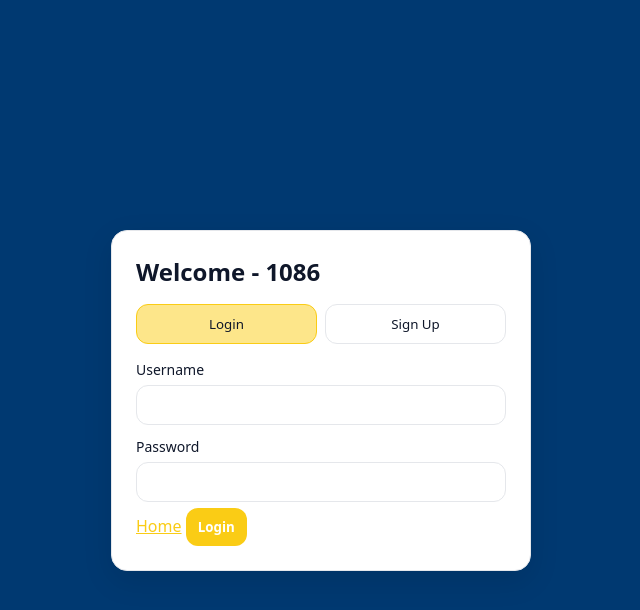
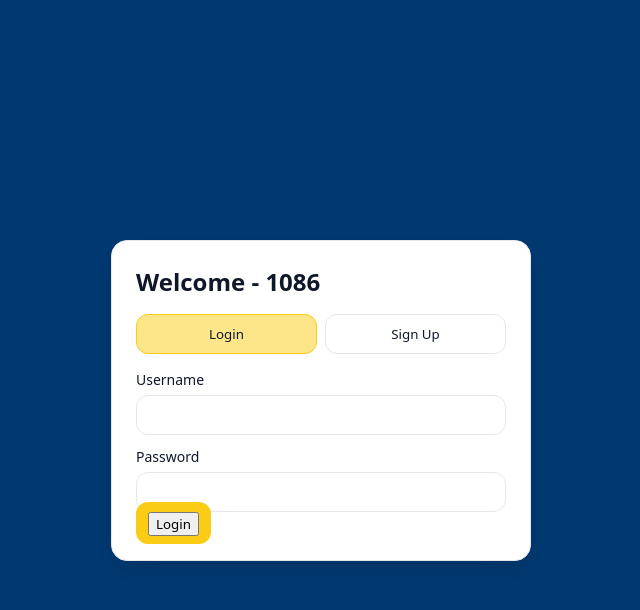
Before and after one commit to citdrhs/1086-attendance-tracker, a Flask app: page / in a window 1280 px wide. Shown: the top 610 px of the page, without its empty margins (319-959 px from the left). Run offline with Flask 3, Linux system fonts and the light colour scheme; some libraries are stand-ins or nearby versions.

Commit message:
potentially login fix

```diff
--- a/db/templates/flasktest-auth.html
+++ b/db/templates/flasktest-auth.html
@@ -117,12 +117,14 @@
 
         </form>
 
-        <!-- button to submit / go back -->
+        <!-- button to submit / go back
         <a href="{{ url_for('home') }}" class="nav-link">Home</a>
             <button id="submitBtn" class="primary login-only" type="button">Login</button>
-            <!--<a href="{{ url_for('home') }}" class="primary login-only" type="button" ><button>Login</button></a>
+
             <p id="msg" class="msg" aria-live="polite"></p>
-        </a>
+        </a> -->
+
+        <a href="{{ url_for('home') }}" class="primary login-only" type="button" ><button>Login</button></a>
 
     </main>
 
```
